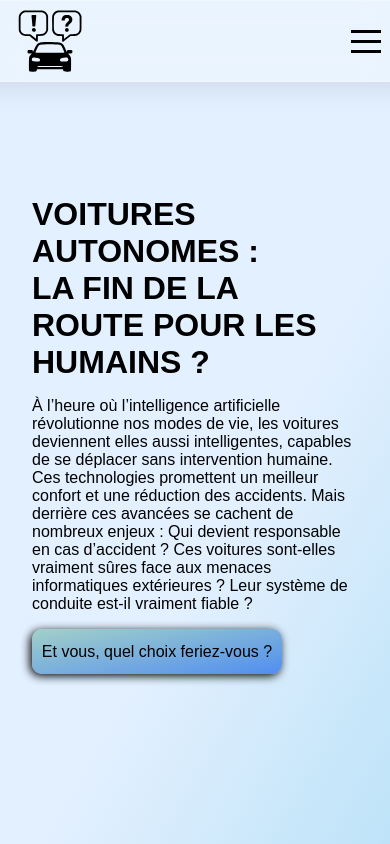
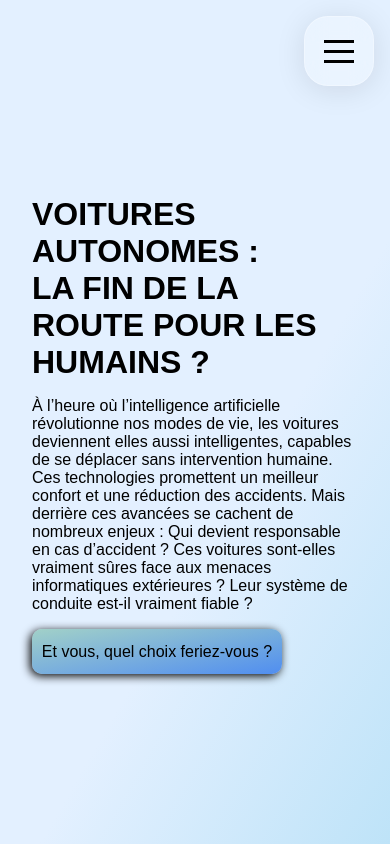
Before and after one commit to ilo80/msh-av-controversy, a React (Vite) app: page / in a window 390 px wide. Shown: the top 844 px of the page. Built offline with nearby package versions, Linux system fonts and the light colour scheme.

Commit message:
[UPDATE] Navbar

```diff
--- a/src/index.css
+++ b/src/index.css
@@ -264,13 +264,25 @@ body {
   justify-content: space-between;
   padding: 0.5rem 2rem;
   z-index: 1000;
-  height: 4rem;
+  height: 3rem;
+}
+
+.navbar img {
+  width: 70px;
 }
 
 @media (max-width: 768px) {
   .navbar {
-    top: 0;
-    width: 100%;
+    top: 1rem;
+    left: unset;
+    transform: unset;
+    right: 1rem;
+    width: fit-content;
+    padding: 10px;
+  }
+
+  .navbar img {
+    display: none;
   }
 }
 
```
